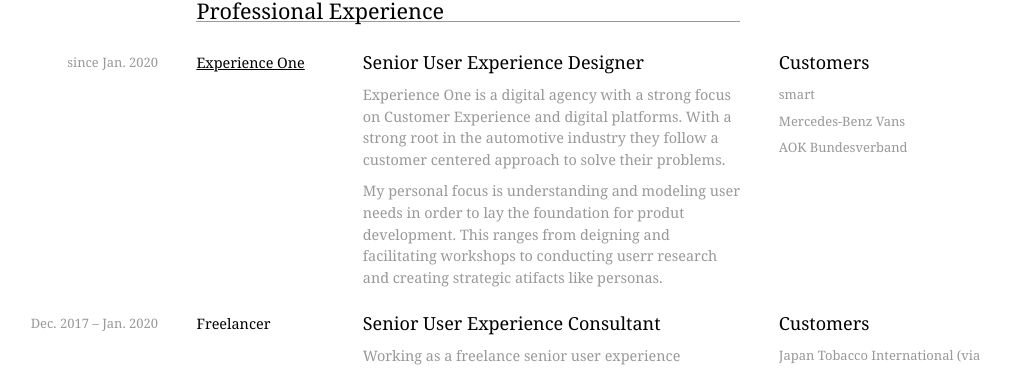
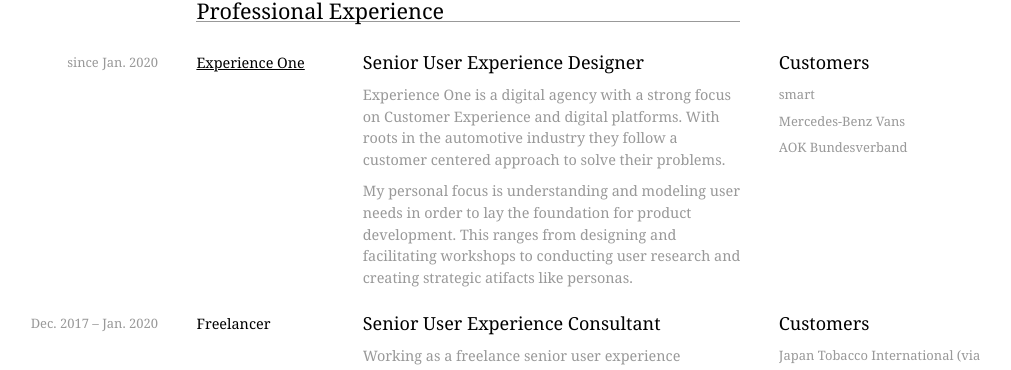
Before and after one commit to ma6/ma6.github.io, a Jekyll site: the page built from _pages/index.md, in a window 1280 px wide and 900 px high, scrolled down 877 px. Shown: the part 175-545 px from the top of the window, without its empty margins (130-1141 px from the left). Built offline with Jekyll 4.4.1, drawn with Linux system fonts in a browser that asks for light colours; some web fonts are replaced; comment, search, counter and statistics services are not loaded.

Commit message:
typos ccorrected in experience

```diff
--- a/_data/experience.yml
+++ b/_data/experience.yml
@@ -3,8 +3,8 @@
   company-url: https://www.experienceone.com/
   title: Senior User Experience Designer
   content:
-    - text: Experience One is a digital agency with a strong focus on Customer Experience and digital platforms. With a strong root in the automotive industry they follow a customer centered approach to solve their problems.
-    - text: My personal focus is understanding and modeling user needs in order to lay the foundation for produt development. This ranges from deigning and facilitating workshops to conducting userr research and creating strategic atifacts like personas.
+    - text: Experience One is a digital agency with a strong focus on Customer Experience and digital platforms. With roots in the automotive industry they follow a customer centered approach to solve their problems.
+    - text: My personal focus is understanding and modeling user needs in order to lay the foundation for product development. This ranges from designing and facilitating workshops to conducting user research and creating strategic atifacts like personas.
   tasks:
     - task: smart
     - task: Mercedes-Benz Vans
```
